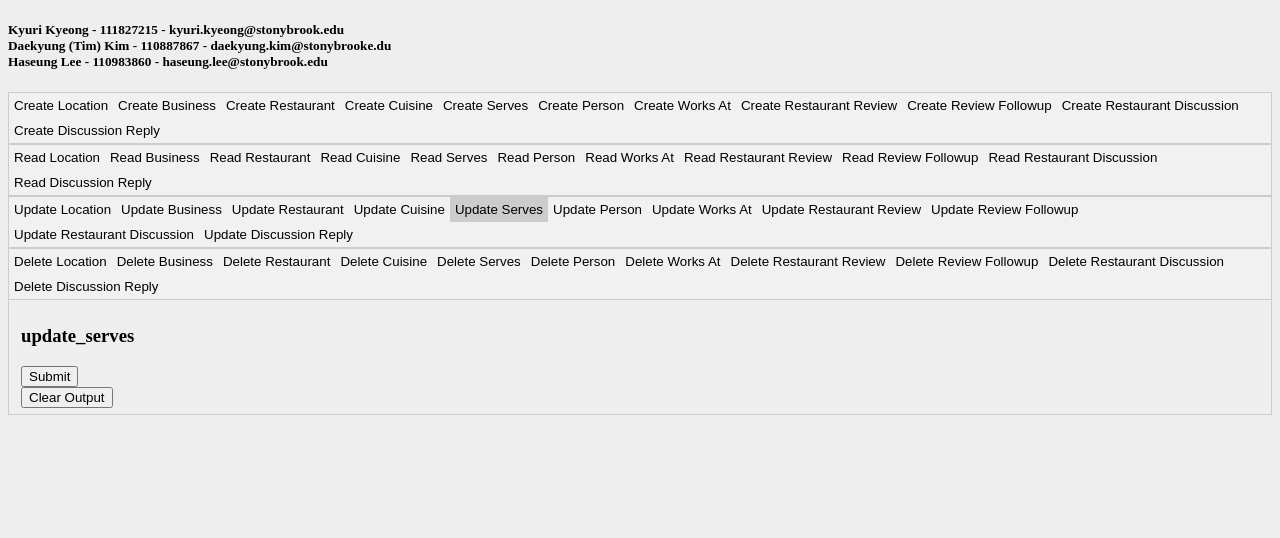
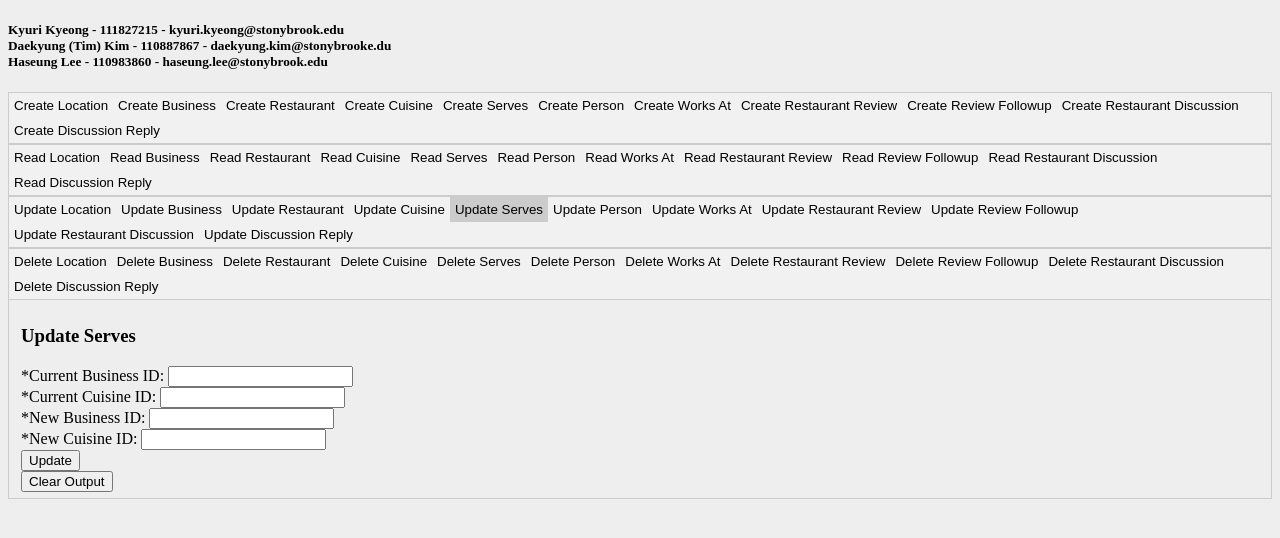
Before and after one commit to Habced/CSE305-Final-Project, a PHP site: page / in a window 1280 px wide, after a click on "Update Serves". Shown: the top 538 px of the page. Run offline with PHP 8.4, Linux system fonts and the light colour scheme; data that the repository does not hold is empty.

Commit message:
Implemented update serves

```diff
--- a/index.php
+++ b/index.php
@@ -171,6 +171,10 @@
       $update_cuisine_idErr = $update_cuisine_cuisine_typeErr = $update_cuisine_cuisine_infoErr = "";
 
       $update_serves_open = $update_serves_out = "";
+      $update_serves_served_at_old = $update_serves_serving_old = "";
+      $update_serves_served_at_new = $update_serves_serving_new = "";
+      $update_serves_served_at_oldErr = $update_serves_serving_oldErr = "";
+      $update_serves_served_at_newErr = $update_serves_serving_newErr = "";
 
       $update_person_open = $update_person_out = $update_personErr = "";
       $update_person_person_id = $update_person_fullname = $update_person_email = $update_person_username = $update_person_password = $update_person_update_date
@@ -240,23 +244,6 @@
       $delete_discussion_reply_reply_idErr = $delete_discussion_reply_replied_byErr = $delete_discussion_reply_for_discussionErr = $delete_discussion_reply_reply_contentErr =$delete_discussion_reply_delete_dateErr = $delete_discussion_reply_last_updateErr = $delete_discussion_reply_is_activeErr ="";
       /* #endregion */
 
-      // //
-      // $create_location_open = "is_open";
-      //   if (empty($_POST["a_field1"])) {
-      //     $a_field1Err = "You must enter a value for field1";
-      //   }
-      //   if( $a_field1Err === "" ) {
-      //     $a_field1 = test_input($_POST["a_field1"]);
-      //     $sql = "1* FROM playground_tests;";
-      //     $query = mysqli_query($conn, $sql) or die ( mysqli_error($conn));
-      //     $a_out = ""; // eg<table><thead><tr><td>a_field1</td></tr></thead><tbody>
-      //     while( $row = mysqli_fetch_array($query)) {
-      //       $a_out = $a_out . "<tr><td>" . $row['maker'] . "</td>";
-      //       $a_out = $a_out . "<td>" . $row['model'] . "</td>";
-      //       $a_out = $a_out . "<td>" . $row['speed'] . "</td>";
-      //       $a_out = $a_out . "<td>" . $row['price'] . "</td></tr>";
-      //     }
-      //     $create_location_out = $create_location_out . ""; // eg </tbody></table>
 
       function read_restaurant() {
         /* #region  read_restaurant */
@@ -1060,10 +1047,6 @@
         }
         elseif ( isset($_POST["submit_form_update_business"] )){
           /* #region  submit_for_update_restaurant */
-      // $update_business_open = $update_business_out = "";
-      // $update_business_business_id = $update_business_name = $update_business_located_in = $update_business_addr_detail = "";
-      // $update_business_business_idErr = $update_business_nameErr = $update_business_located_inErr = $create_business_addr_detailErr = "";
-
           $update_business_open = "is_open";
           if (empty($_POST["update_business_business_id"])) {
             $update_business_business_idErr = "You must enter a Business ID.";
@@ -1171,7 +1154,6 @@
           /* #endregion */
         }
         elseif ( isset($_POST["submit_form_update_cuisine"] )){
-
           /* #region submit_form_update_cuisine */
           $update_cuisine_open = "is_open";
           if (empty($_POST["update_cuisine_id"])) {
@@ -1200,7 +1182,37 @@
           // if( $update_cuisine_cuisine_typeErr === "" && $update_cuisine_cuisine_infoErr === "" ) { }
           /* #endregion */
         }
-        elseif ( isset($_POST["submit_form_update_serves"] )){ }
+        elseif ( isset($_POST["submit_form_update_serves"] )){
+          /* #region submit_form_update_cuisine */
+          $update_serves_open = "is_open";
+          if (empty($_POST["update_serves_served_at_old"])) {
+            $update_serves_served_at_oldErr = "You must enter a Business ID.";
+          } else {
+            $update_serves_served_at_old = test_input($_POST["update_serves_served_at_old"]);
+          }
+          if (empty($_POST["update_serves_serving_old"])) {
+            $update_serves_serving_oldErr = "You must enter a Business ID.";
+          } else {
+            $update_serves_serving_old = test_input($_POST["update_serves_serving_old"]);
+          }
+          if (empty($_POST["update_serves_served_at_new"])) {
+            $update_serves_served_at_newErr = "You must enter a Business ID.";
+          } else {
+            $update_serves_served_at_new = test_input($_POST["update_serves_served_at_new"]);
+          }
+          if (empty($_POST["update_serves_serving_new"])) {
+            $update_serves_serving_newErr = "You must enter a Business ID.";
+          } else {
+            $update_serves_serving_new = test_input($_POST["update_serves_serving_new"]);
+          }
+
+          if( $update_serves_served_at_oldErr == "" && $update_serves_serving_oldErr == "" && $update_serves_served_at_newErr == "" && $update_serves_serving_newErr == "" ) {
+            $sql = "UPDATE serves SET served_at = " . $update_serves_served_at_new . ", serving = " . $update_serves_serving_new ." WHERE served_at = " .  $update_serves_served_at_old . " AND serving = " . $update_serves_serving_old;
+            $query = mysqli_query($conn, $sql) or die ( mysqli_error($conn));
+            $update_serves_out = "Success";
+          }
+          /* #endregion */
+        }
         elseif ( isset($_POST["submit_form_update_person"] )){
           /* #region  submit_form_update_person */
           $update_person_open = "is_open";
@@ -2214,6 +2226,9 @@
       /* #region Update Tab Content */
     -->
     <div id="update_location" class="tabcontent">
+      <!--
+        /* #region Update Location */
+      -->
       <h3>Update Location</h3>
       <form method="post" action="<?php echo htmlspecialchars($_SERVER["PHP_SELF"]);?>" >
 
@@ -2235,9 +2250,15 @@
       <div id="update_location_div">
         <?php echo $update_location_out; ?>
       </div>
+      <!--
+        /* #endregion */
+      -->
     </div>
 
     <div id="update_business" class="tabcontent">
+      <!--
+        /* #region Update Business */
+      -->
       <h3>Update Business</h3>
       <form method="post" action="<?php echo htmlspecialchars($_SERVER["PHP_SELF"]);?>" >
 
@@ -2263,9 +2284,15 @@
       <div id="update_business_div">
         <?php echo $update_business_out; ?>
       </div>
+      <!--
+        /* #endregion */
+      -->
     </div>
 
     <div id="update_restaurant" class="tabcontent">
+      <!--
+        /* #region Update Restaurant */
+      -->
       <h3>Update Restaurant</h3>
       <div id="update_restaurant_read_div">
         <?php echo read_restaurant(); ?>
@@ -2301,9 +2328,15 @@
       <div id="update_restaurant_div">
         <?php echo $update_restaurant_out; ?>
       </div>
+      <!--
+        /* #endregion */
+      -->
     </div>
 
     <div id="update_cuisine" class="tabcontent">
+      <!--
+        /* #region Update Cuisine */
+      -->
       <h3>Update Cuisine</h3>
 
       <form method="post" action="<?php echo htmlspecialchars($_SERVER["PHP_SELF"]);?>" >
@@ -2327,17 +2360,48 @@
       <div id="update_cuisine_div">
         <?php echo $update_cuisine_out; ?>
       </div>
+      <!--
+        /* #endregion */
+      -->
     </div>
 
     <div id="update_serves" class="tabcontent">
-      <h3>update_serves</h3>
-      <form method="post" action="<?php echo htmlspecialchars($_SERVER["PHP_SELF"]);?>" >
-        <input type="submit" name="submit_form_update_serves" value="Submit">
+      <!--
+        /* #region Update Serves */
+      -->
+      <h3>Update Serves</h3>
+      <form method="post" action="<?php echo htmlspecialchars($_SERVER["PHP_SELF"]);?>" >
+        <!-- $update_serves_open = $update_serves_out = "";
+        $update_serves_served_at_old = $update_serves_serving_old = "";
+        $update_serves_served_at_new = $update_serves_serving_new = "";
+        $update_serves_served_at_oldErr = $update_serves_serving_oldErr = "";
+        $update_serves_served_at_newErr = $update_serves_serving_newErr = ""; -->
+
+        *Current Business ID:
+        <input type="text" id="update_serves_served_at_old" name="update_serves_served_at_old" value="<?php echo $update_serves_served_at_old ?>">
+        <font color="red"><?php echo $update_serves_served_at_oldErr ?></font><br>
+
+        *Current Cuisine ID:
+        <input type="text" id="update_serves_serving_old" name="update_serves_serving_old" value="<?php echo $update_serves_serving_old ?>">
+        <font color="red"><?php echo $update_serves_serving_oldErr ?></font><br>
+
+        *New Business ID:
+        <input type="text" id="update_serves_served_at_new" name="update_serves_served_at_new" value="<?php echo $update_serves_served_at_new ?>">
+        <font color="red"><?php echo $update_serves_served_at_newErr ?></font><br>
+
+        *New Cuisine ID:
+        <input type="text" id="update_serves_serving_new" name="update_serves_serving_new" value="<?php echo $update_serves_serving_new ?>">
+        <font color="red"><?php echo $update_serves_serving_newErr ?></font><br>
+
+        <input type="submit" name="submit_form_update_serves" value="Update">
       </form>
       <button onclick="clearElement('update_serves_div')">Clear Output</button>
       <div id="update_serves_div">
         <?php echo $update_serves_out; ?>
       </div>
+      <!--
+        /* #endregion */
+      -->
     </div>
 
     <div id="update_person" class="tabcontent">
```
